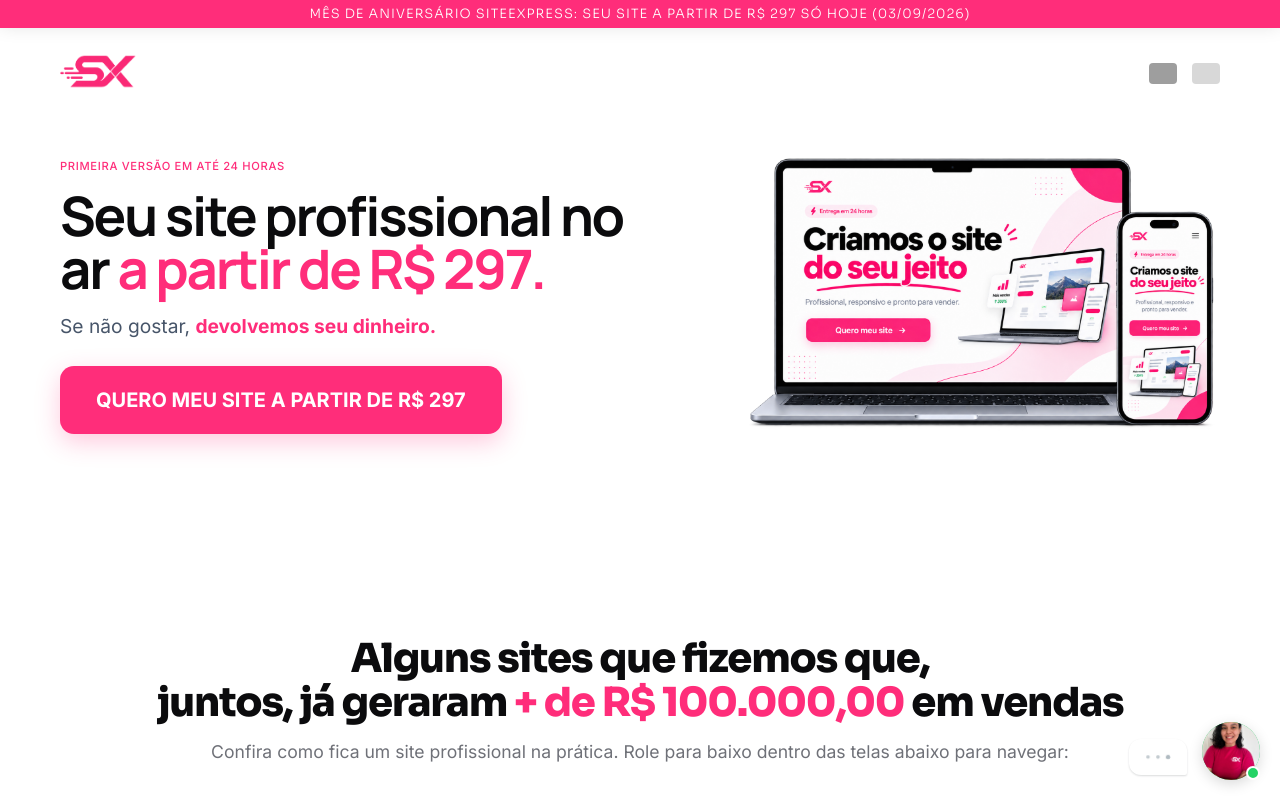
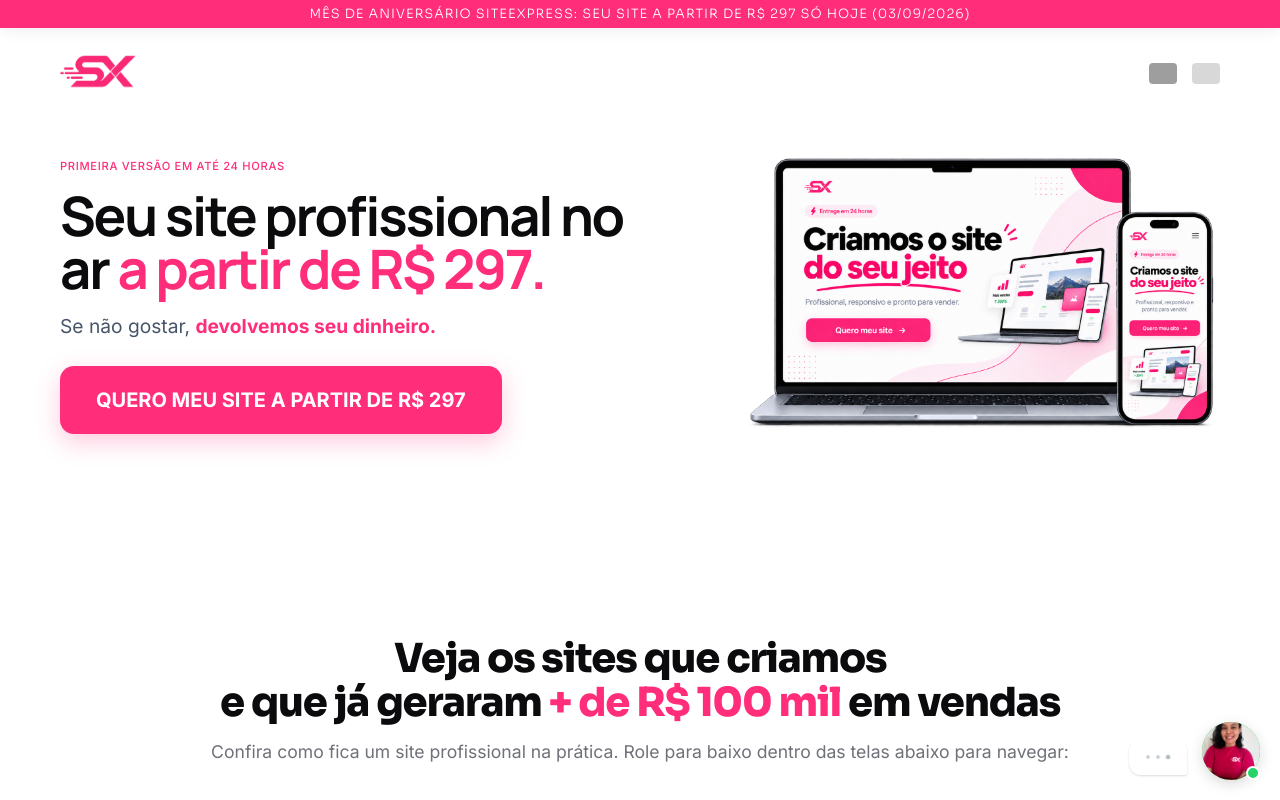
Before and after one commit to t0non/siteexpressbrasil, a Next.js app: page / in a window 1280 px wide. Shown: the top 800 px of the page. Built offline with nearby package versions, Linux system fonts and the light colour scheme; grey boxes are pictures that could not be loaded.

Commit message:
feat: update portfolio headline copy to persuasive concise version

```diff
--- a/src/app/translations.ts
+++ b/src/app/translations.ts
@@ -25,9 +25,9 @@ export const translations = {
     ctaBenefits: "QUERO MEU SITE A PARTIR DE R$ 297",
     proofTitle: "+ de 100 empresas atendidas com 5 estrelas no atendimento",
     proofText: "Projetos reais criados para clientes que hoje vendem todos os dias pela internet.",
-    portfolioTitle1: "Alguns sites que fizemos que,",
-    portfolioTitle2: "juntos, já geraram ",
-    portfolioTitle3: "+ de R$ 100.000,00",
+    portfolioTitle1: "Veja os sites que criamos",
+    portfolioTitle2: "e que já geraram ",
+    portfolioTitle3: "+ de R$ 100 mil",
     portfolioTitle4: " em vendas",
     portfolioSubtitle: "Confira como fica um site profissional na prática. Role para baixo dentro das telas abaixo para navegar:",
     portfolioBrowserText: "Role para ver o site completo",
@@ -144,9 +144,9 @@ Vim pelo site da SiteExpress e gostaria de entender melhor como funciona. 😊`,
     ctaBenefits: "I WANT MY WEBSITE STARTING AT $70",
     proofTitle: "+ than 100 companies served with 5-star rating",
     proofText: "Real projects built for clients who now sell every day online.",
-    portfolioTitle1: "Some websites we've built that,",
-    portfolioTitle2: "together, generated ",
-    portfolioTitle3: "+ than $20,000",
+    portfolioTitle1: "Check out the websites we've built",
+    portfolioTitle2: "that generated ",
+    portfolioTitle3: "+ than $20k",
     portfolioTitle4: " in sales",
     portfolioSubtitle: "Check out how a professional website runs in practice. Scroll inside the screens below to navigate:",
     portfolioBrowserText: "Scroll to see the full site",
```
